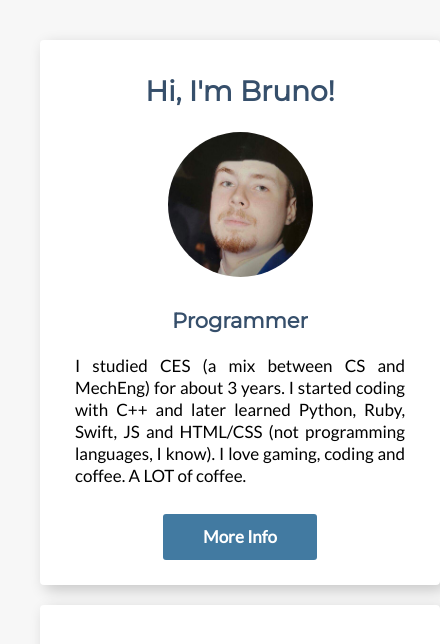
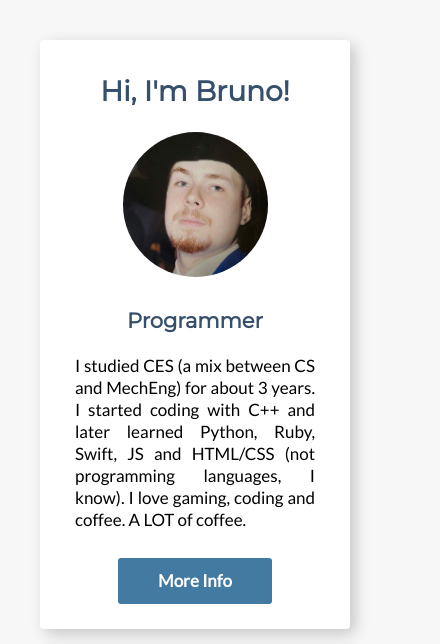
Before and after one commit to Bruncky/profile, a plain HTML site: page index.html in a window 390 px wide. Shown: the top 644 px of the page, 440 px wide, since content can reach past the window. Drawn offline with Linux system fonts and the light colour scheme.

Commit message:
Fixed a scaling issue

```diff
--- a/style.css
+++ b/style.css
@@ -7,7 +7,7 @@
   }
 }
 @media (max-width: 720px) {
-  /* For a screen < 720px, this CSS will be read*/
+  /* For a screen < 720px, this CSS will be read */
   .container {
     width: 500px;
     margin: auto;
@@ -17,7 +17,7 @@
 @media (max-width: 540px) {
   /* For a screen < 540px, this CSS will be read */
   .container {
-    width: 400px;
+    width: auto;
     margin: auto;
     text-align: center;
   }
```
